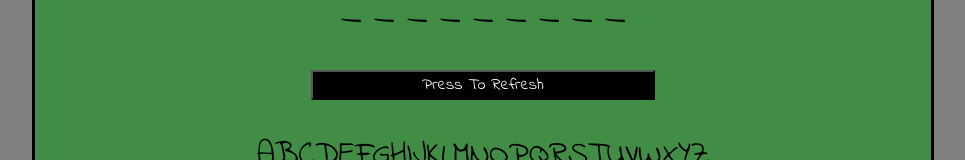
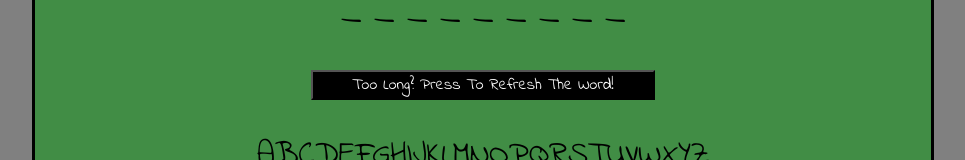
Before and after one commit to olee2002/hangMan, a plain HTML site: page index.html in a window 1280 px wide. Shown: the part 396-556 px from the top of the page, without its empty margins (157-1122 px from the left). Drawn offline with nearby package versions, Linux system fonts and the light colour scheme.

Commit message:
Revised index.html

```diff
--- a/index.html
+++ b/index.html
@@ -19,9 +19,10 @@
         </header>
         <main class="subcontainer01">
             <div id="LetterSpaces">
-            <p id="enter">The theme is <span id = 'fruits'>"fruits"</span> - Enter Your Letter!</p>
+                <p id="enter">The theme is
+                    <span id='fruits'>"fruits"</span> - Enter Your Letter!</p>
                 <p id="EmptyLetters">_ _ _ _ _ _ _ _ _</p>
-            <button id="reset">Press To Refresh</button>
+                <button id="reset">Too Long?  Press To Refresh The Word!</button>
             </div>
 
             <div class="ClickOnLetters">
@@ -65,10 +66,14 @@
                 <p id="TriesLeft"> 8</p>
             </div>
             <div id="Hangman">
-                <p > Hangman</p>
+                <p> Hangman</p>
                 <p id="image"> TBD</p>
             </div>
         </aside>
+
+        <!-- <audio controls>
+            <source src="audio/game.avi" type="audio/avi"> -->
+        <!-- </audio> -->
     </div>
 
 
```
Lines whose indentation alone changed are shown as unchanged.
